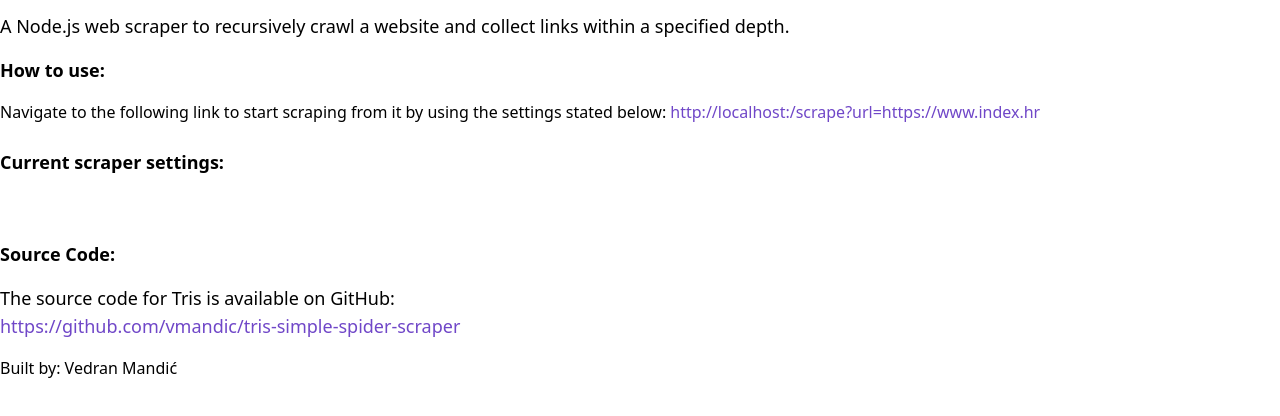
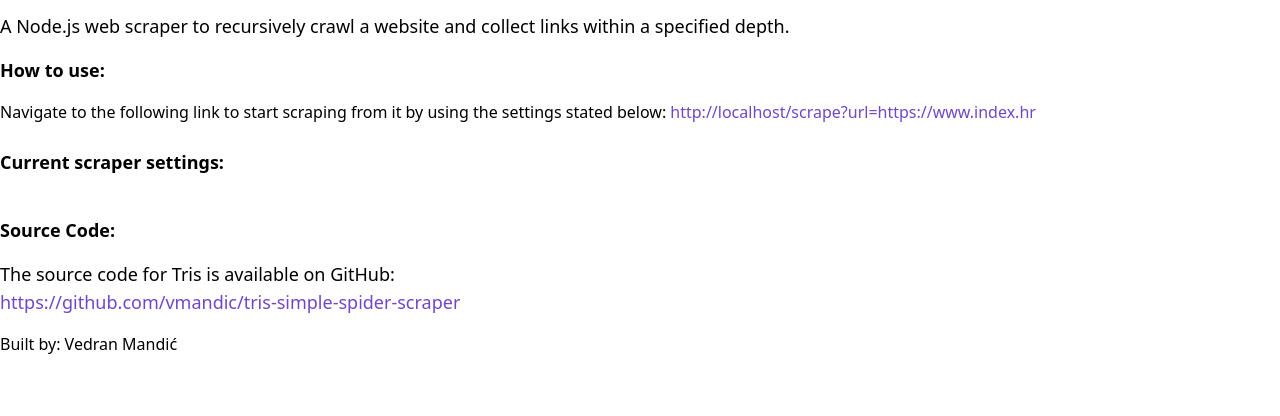
Before and after one commit to vmandic/tris-web-crawler, a website: page src/static/index.html in a window 1280 px wide. Shown: the part 72-488 px from the top of the page. Drawn offline with nearby package versions, Linux system fonts and the light colour scheme; no server answers.

Commit message:
Reformat and improve some links, adds nav back in scraper results

```diff
--- a/src/http_server.mjs
+++ b/src/http_server.mjs
@@ -49,12 +49,13 @@ wss.on("connection", (ws) => {
   ws.on("close", () => console.log("Client has disconnected."));
 
   ws.on("message", async (message) => {
-    const url = message.toString('utf-8');
+    const url = message.toString("utf-8");
 
     if (!url) {
       ws.send("Error: Please provide a URL parameter.");
     } else {
       try {
+        // TODO: implement a failsafe to unhook on client disconnect
         ws.send(`Starting scraper for URL: ${url}`);
         await startScraping({
           initialUrl: url,
--- a/src/settings.mjs
+++ b/src/settings.mjs
@@ -35,7 +35,7 @@ function getUserAgents() {
   if (randomAgentsCount && randomAgentsCount < 1) {
     return process.env.USER_AGENTS
       ? process.env.USER_AGENTS.split("\\")
-      : ["tris v1"];
+      : ["tris-simple-spider-scraper v1"];
   }
 
   let agents = [];
--- a/src/static/index.html
+++ b/src/static/index.html
@@ -1,4 +1,3 @@
-<!-- src/index.html -->
 <!DOCTYPE html>
 <html lang="en">
   <head>
@@ -48,14 +47,16 @@
       </p>
       <h3 class="text-lg mb-4 font-bold">How to use:</h3>
       <p>
-      Navigate to the following link to start scraping from it by using the settings stated below:
-      <a id="port-link" href="">http://localhost:<span id="port"></span>/scrape?url=https://www.index.hr</a>
-      <br />
+        Navigate to the following link to start scraping from it by using the
+        settings stated below:
+        <a id="scrape-link" href="">
+          <span id="domain"></span>/scrape?url=https://www.index.hr
+        </a>
+        <br />
       </p>
       <br />
       <h3 class="text-lg mb-4 font-bold">Current scraper settings:</h3>
-      <pre id="settings">
-      </pre>
+      <pre class="text-xs" id="settings"></pre>
       <br />
       <h3 class="text-lg mb-4 font-bold">Source Code:</h3>
       <p class="text-lg mb-4">
@@ -71,8 +72,8 @@
     </div>
     <script>
       document.addEventListener("DOMContentLoaded", function () {
-        document.querySelector("#port").innerHTML = window.location.port;
-        let aLink = document.querySelector("a#port-link");
+        document.querySelector("#domain").innerHTML = window.location.origin;
+        let aLink = document.querySelector("a#scrape-link");
         let link = aLink.innerText;
         aLink.setAttribute("href", link);
 
```
Also changed, not shown: src/static/scrape.html (+10 -1 lines), src/utils.mjs (+5 -3 lines).
